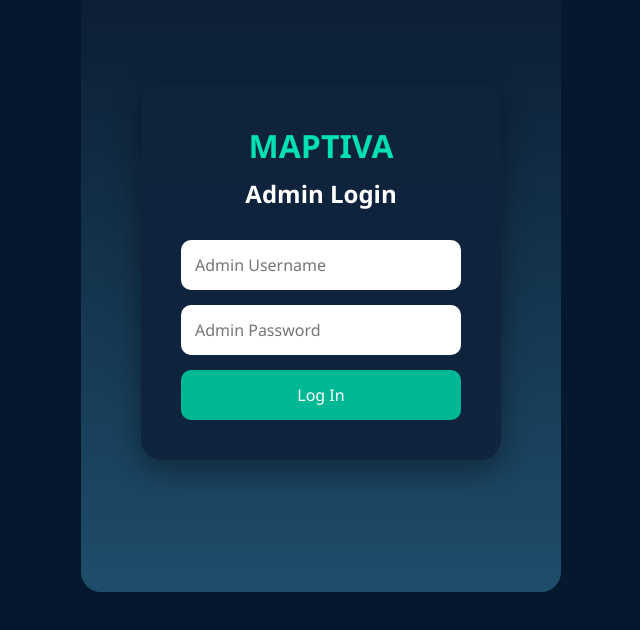
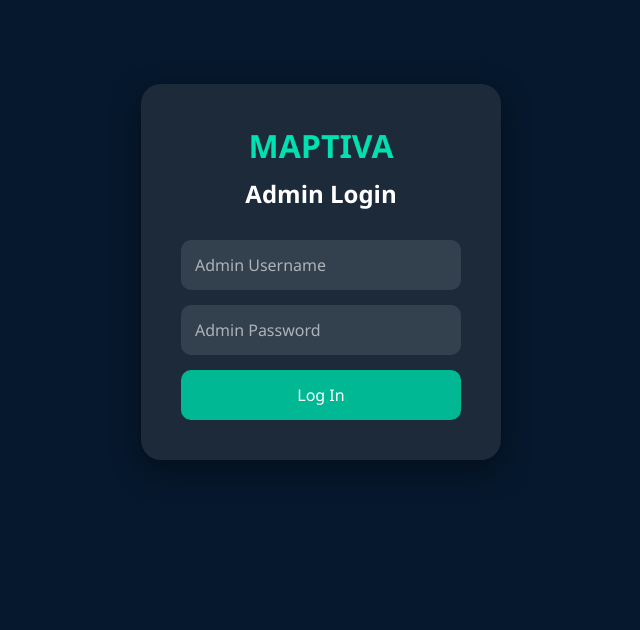
Before and after one commit to hatawski/maptiva-frontend, a React (Create React App) app: page /Admin in a window 1280 px wide. Shown: the part 128-758 px from the top of the page, without its empty margins (319-959 px from the left). Built offline with nearby package versions, Linux system fonts and the light colour scheme.

Commit message:
new design css admin log in page

```diff
--- a/src/adminlogin.css
+++ b/src/adminlogin.css
@@ -1,6 +1,6 @@
 .admin-login-page {
   min-height: 80vh;
-  background: linear-gradient(to bottom, #0a1a2f, #1e4d6b);
+  background: linear-gradient(to bottom, #0a1a2f);
   display: flex;
   justify-content: center;
   align-items: center;
@@ -10,7 +10,7 @@
 }
 
 .admin-login-box {
-  background: rgba(15, 35, 60, 0.95);
+  background: #1c2a3a;
   padding: 40px;
   border-radius: 20px;
   width: 400px;
@@ -29,14 +29,20 @@
   margin-bottom: 30px;
 }
 
+.admin-login-box input::placeholder {
+  color: rgba(255,255,255,0.6);
+}
+
 .admin-login-box input {
   width: 100%;
   padding: 14px;
+  background-color: rgba(255,255,255,0.1);
   margin-bottom: 15px;
   border-radius: 10px;
   border: none;
   outline: none;
   font-size: 16px;
+  color: rgba(255,255,255,0.6);
 }
 
 .admin-login-box button {
```
